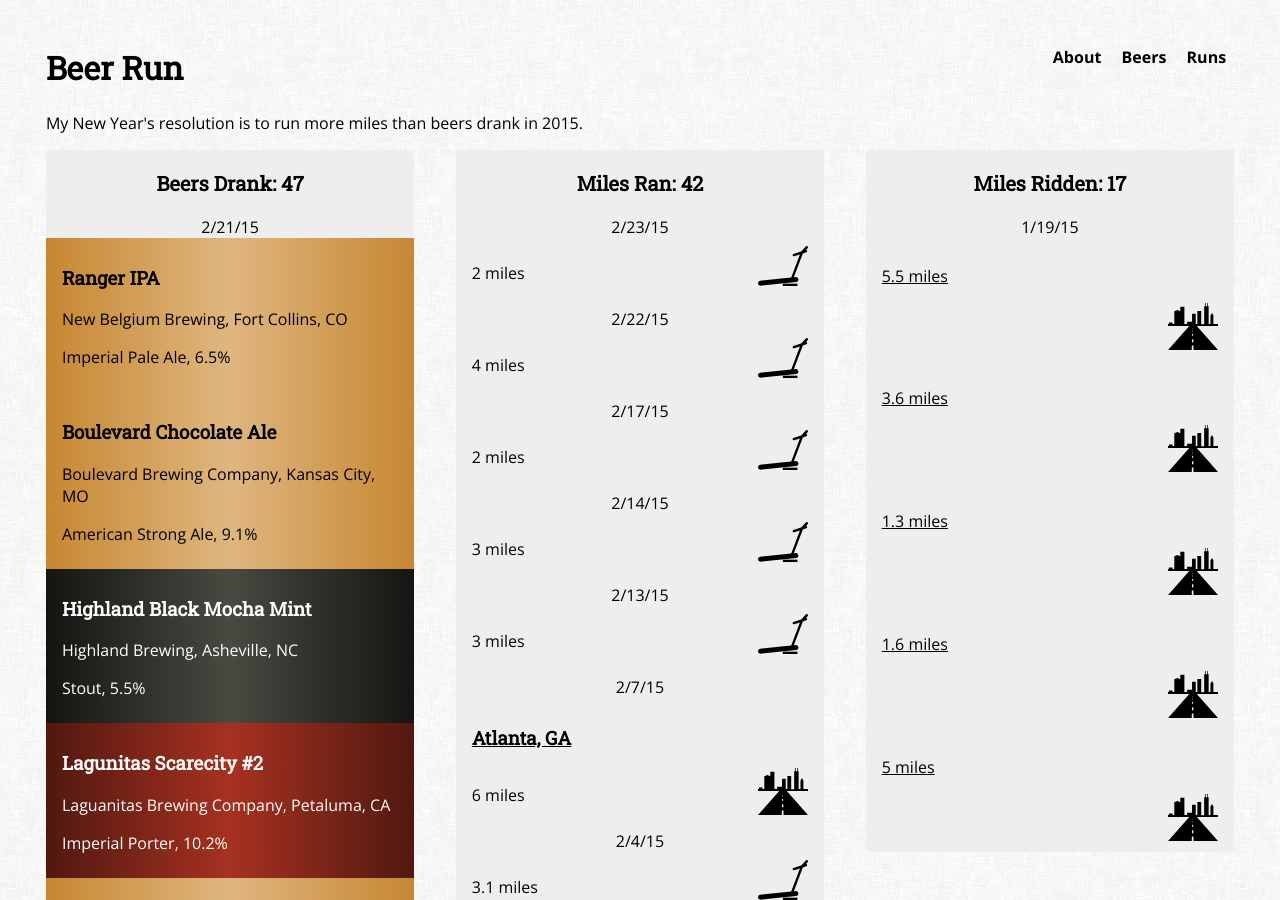
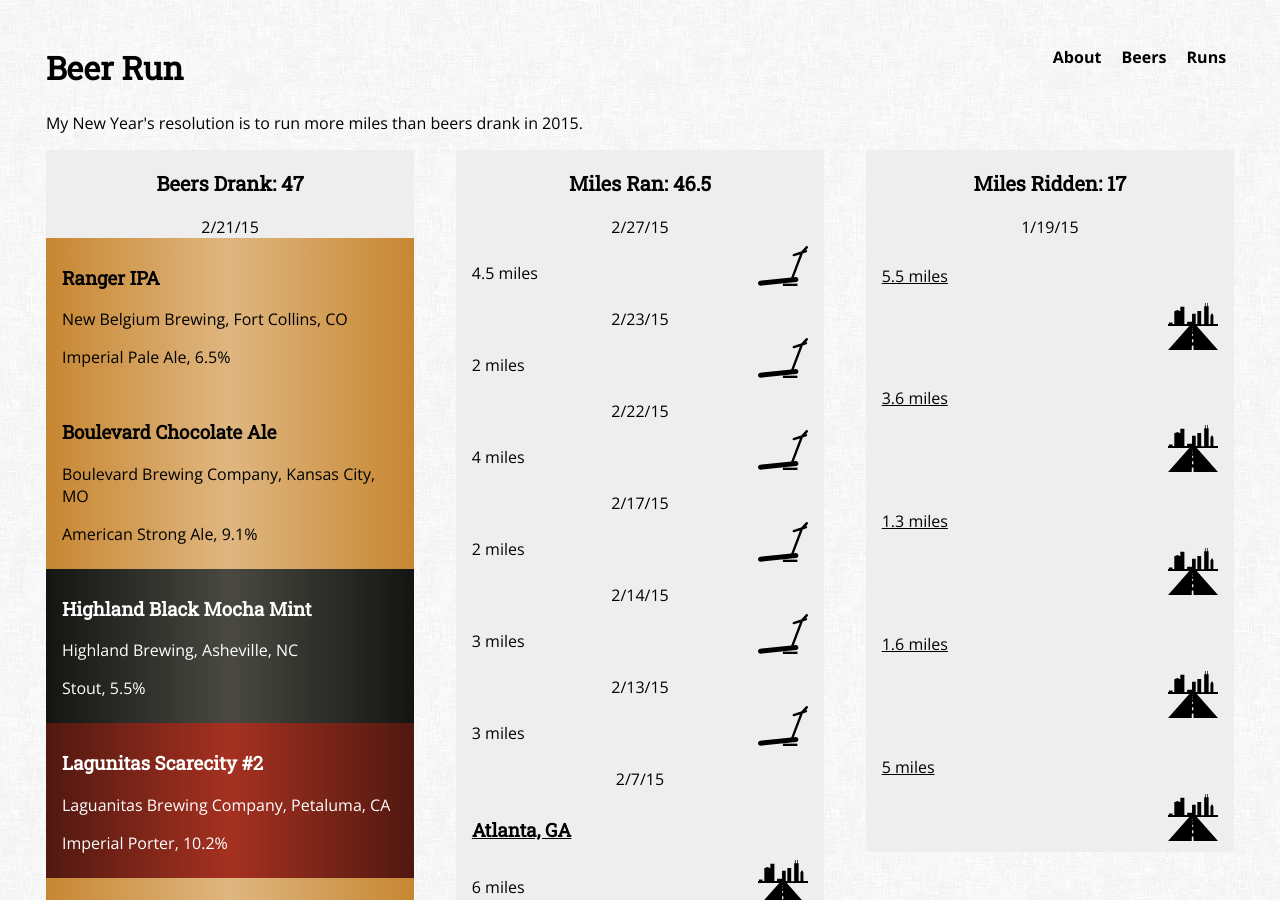
Before and after one commit to rhewitt22/beer-run, a Jekyll site: the page built from index.html, in a window 1280 px wide and 900 px high. Built offline with Jekyll 4.4.1, drawn with Linux system fonts in a browser that asks for light colours; nearby versions of some CDN libraries.

Commit message:
Updated run.yml

```diff
--- a/_data/run.yml
+++ b/_data/run.yml
@@ -1,3 +1,11 @@
+- date: 2/27/15
+  distance: 4.5
+  time: 39:50
+  type: treadmill
+  shoes:
+    brand: Nike
+    model: Structure 15
+
 - date: 2/23/15
   distance: 2
   time: 17:30
```
